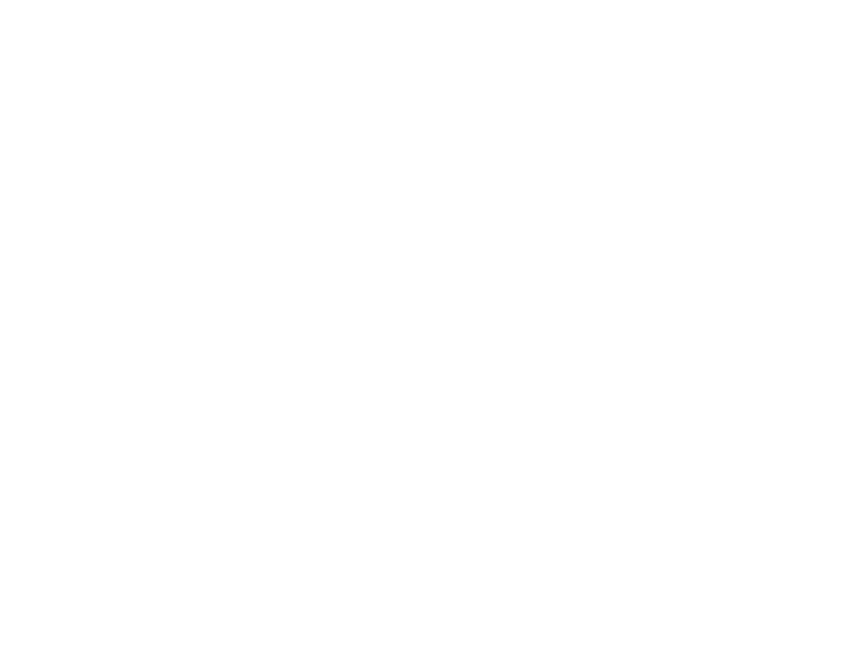
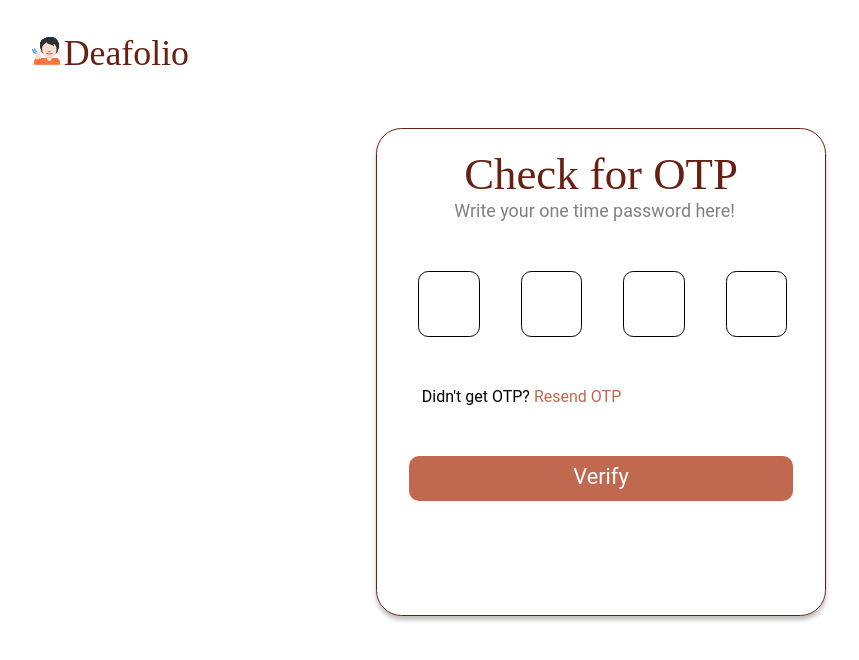
Before and after one commit to Tech-Shreyansh/Deafolio-Frontend, a React (Create React App) app: page /otp in a window 1280 px wide. Before the commit this address had no page. Shown: the top 660 px of the page, without its empty margins (16-875 px from the left). Built offline with nearby package versions, Linux system fonts and the light colour scheme; a web font is replaced by a local one.

Commit message:
added otp page

```diff
--- a/src/App.js
+++ b/src/App.js
@@ -4,6 +4,7 @@
 import SignupApp from './Auth/signup/signup';
 import ForgotApp from './Auth/forgot_password/forgot';
 import ResetApp from './Auth/reset_password/reset';
+import OtpApp from './Auth/Otp/otp';
 
 function App() {
   return <BrowserRouter>
@@ -12,8 +13,8 @@
     <Route path="/signup" element={<SignupApp />}></Route>
     <Route path="/forgot_password" element={<ForgotApp />}></Route>
     <Route path="/reset_password" element={<ResetApp />}></Route>
+    <Route path="/otp" element={<OtpApp />}></Route>
     {/* <Route path="/authphone" element={<Phone />}></Route>
-    <Route path="/otp" element={<OTP />}></Route>
     <Route path="/phoneotp" element={<PhoneOTP />}></Route>
     <Route path="/set_password" element={<Setpass />}></Route> */}
   </Routes>
--- /dev/null
+++ b/src/Auth/Otp/otp.css
@@ -0,0 +1,39 @@
+#otp{
+    position: absolute;
+  width: 35vw;
+  height: 38vw;
+  border: 1px solid #662113;
+  border-radius: 2vw;
+  margin-left: 30vw;
+  margin-top: 15vh;
+  box-shadow: 0px 4px 4px rgba(0, 0, 0, 0.25);
+  display: flex;
+  flex-direction: column;
+  justify-content: space-between;
+}
+
+#otpblock{
+    display: flex;
+}
+
+.otpbox{
+    padding-left: 1vw;
+    border: 1px solid #000000;
+    width: 3.5vw;
+    height: 4.8vw;
+    border-radius: 0.8vw;
+    margin-left: 3.2vw;
+}
+
+#otp_ques{
+    margin-left: 3.5vw;
+}
+
+#otp_ques span{
+    color: #C1694F;
+    cursor: pointer;
+}
+
+#foot{
+    margin-bottom: 5vw;
+}
--- a/src/Auth/Otp/otp.jsx
+++ b/src/Auth/Otp/otp.jsx
@@ -0,0 +1,23 @@
+import React from "react";
+import Logo from "../components/logo";
+import "./otp.css"
+
+const OtpApp = () => {
+    return<div>
+        <Logo />
+        <div id="otp">
+        <div>
+            <p id="log_head">Check for OTP</p>
+            <p id="otp_msg">Write your one time password here!</p>
+            </div>
+            <div id="otpblock">
+            <input className="otpbox" /><input className="otpbox" /><input className="otpbox" /><input className="otpbox" />
+            </div>
+            <div id="otp_ques">Didn't get OTP? <span>Resend OTP</span></div>
+            <div id="log_btn">Verify</div>
+            <div id="foot" />
+        </div>
+    </div>
+}
+
+export default OtpApp;
```
